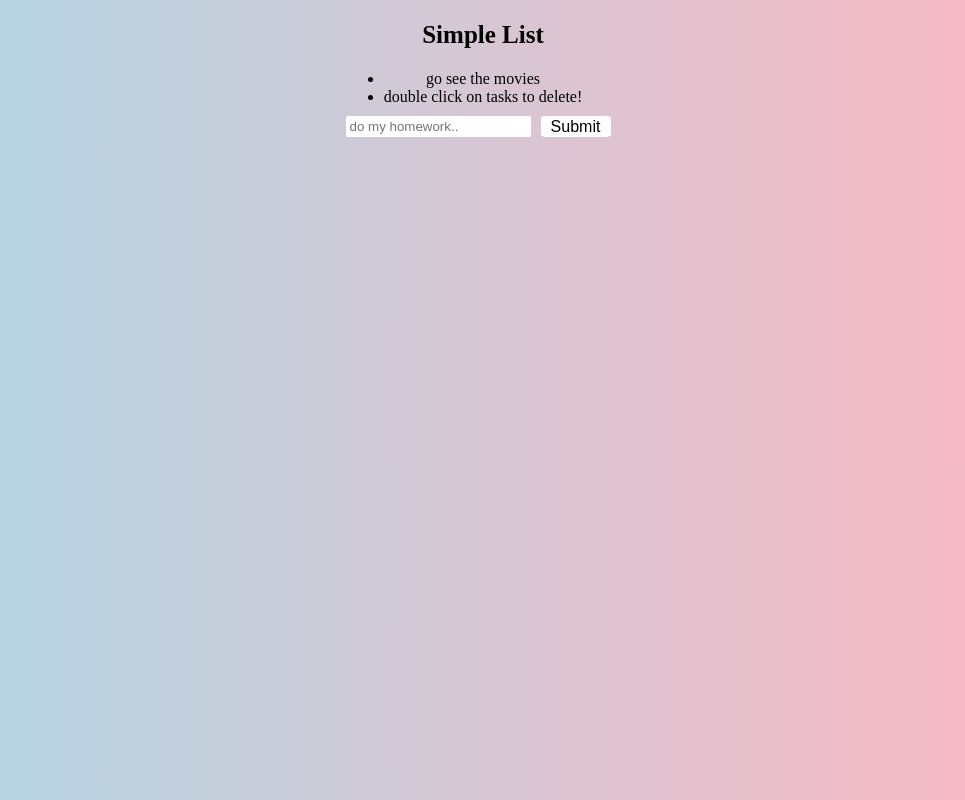
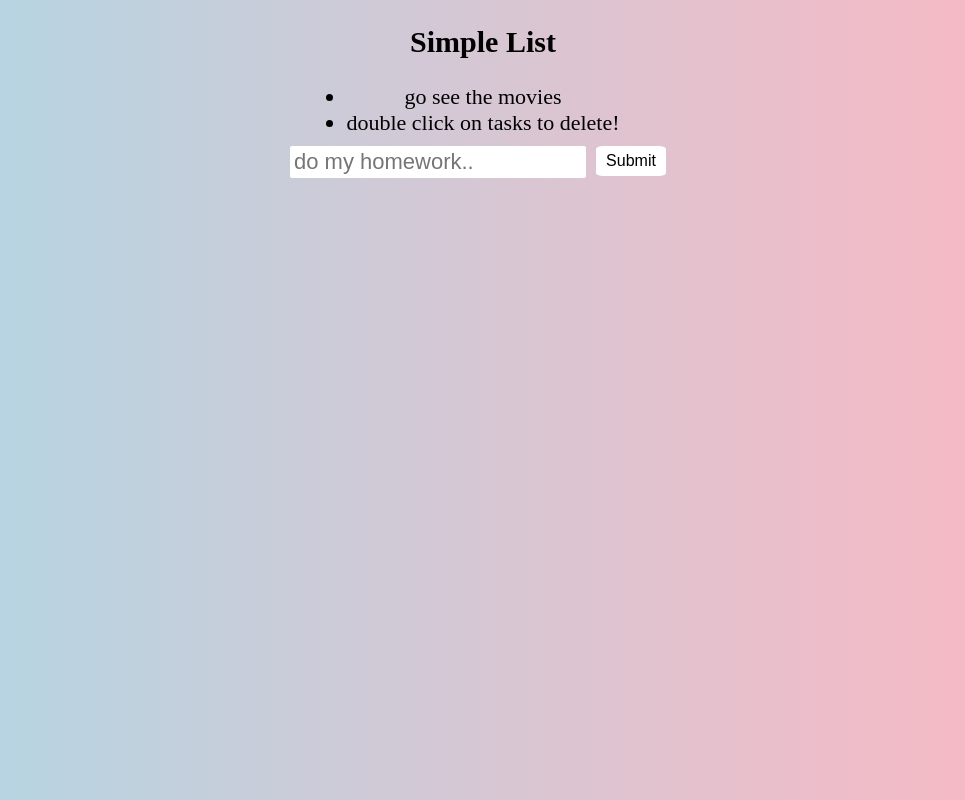
Before and after one commit to Tkawamura02/to_do_application, a plain HTML site: page index.html in a window 1280 px wide. Shown: the whole page, without its empty margins (157-1122 px from the left). Drawn offline with Linux system fonts and the light colour scheme.

Commit message:
font larger

```diff
--- a/style.css
+++ b/style.css
@@ -12,10 +12,11 @@ ul {
     display: table;
     margin: 0 auto;
     color: black;
+    font-size: 22px;
 }
 
 h2 {
-    font-size: 25px;
+    font-size: 30px;
     cursor: default;
 }
 
@@ -29,6 +30,7 @@ h2 {
     border-radius: 2px;
     border-color: transparent;
     background-color: white;
+    font-size: 22px;
 }
 
 button {
@@ -36,7 +38,7 @@ button {
     text-align: center;
     display: inline-block;
     width: 70px;
-    height: 21px;
+    height: 30px;
     margin: 10px 10px 10px 10px;
     background-color: white;
     color: black;
```
